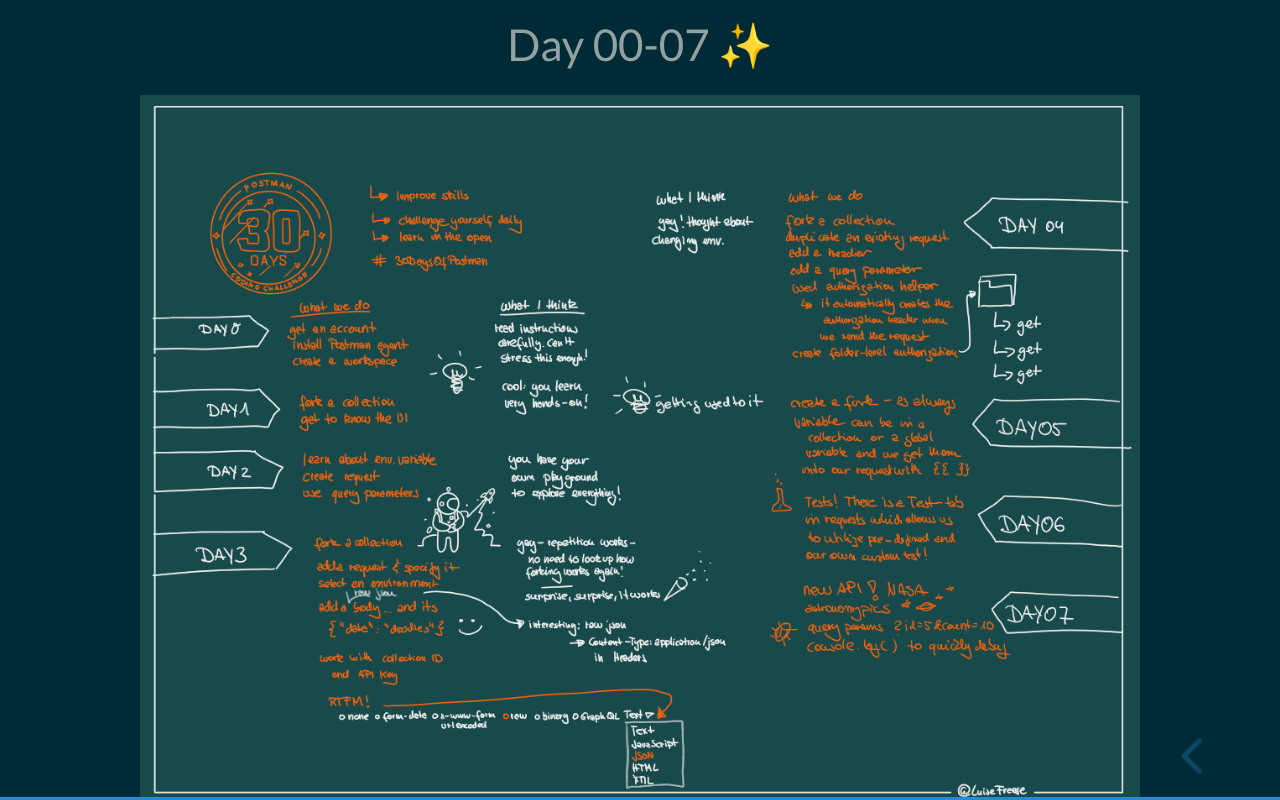
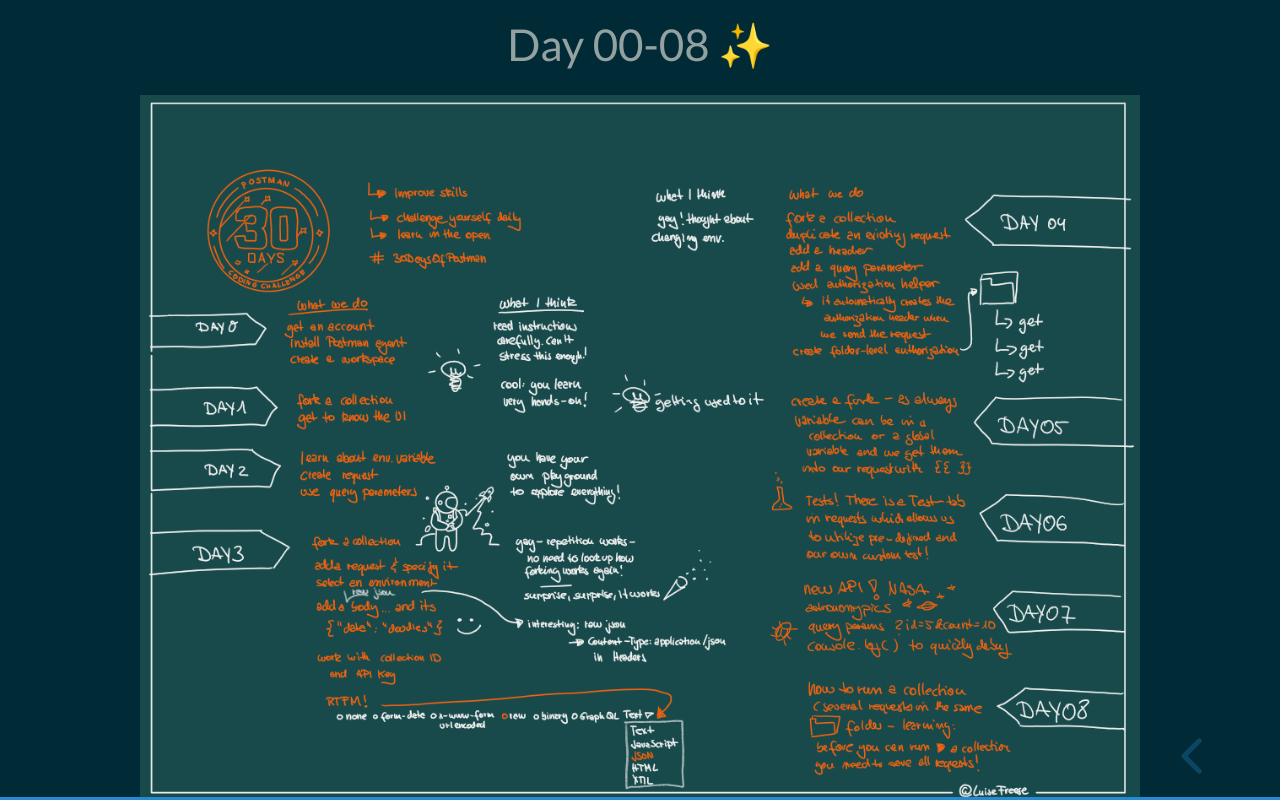
Before and after one commit to LuiseFreese/postman-sketchnotes, a website: page docs/index.html in a window 1280 px wide. Both pictures are taken after a click on the button "next slide". Drawn offline with Linux system fonts and the light colour scheme.

Commit message:
adds day 08

```diff
--- a/docs/index.html
+++ b/docs/index.html
@@ -26,7 +26,7 @@
 		</textarea
           >
         </section>
-        <section>Day 00-07 ✨ <img src="media/Day00-07.png" /></section>
+        <section>Day 00-08 ✨ <img src="media/Day00-08.png" /></section>
         <!-- <section>Day 04<img src="media/Day04.png" /></section> -->
         <!-- <section>Day 05<img src="media/Day04.png" /></section> -->
         <!-- <section>Day 06<img src="media/Day04.png" /></section> -->
```
Also changed, not shown: docs/media/Day00-08.png (added).
